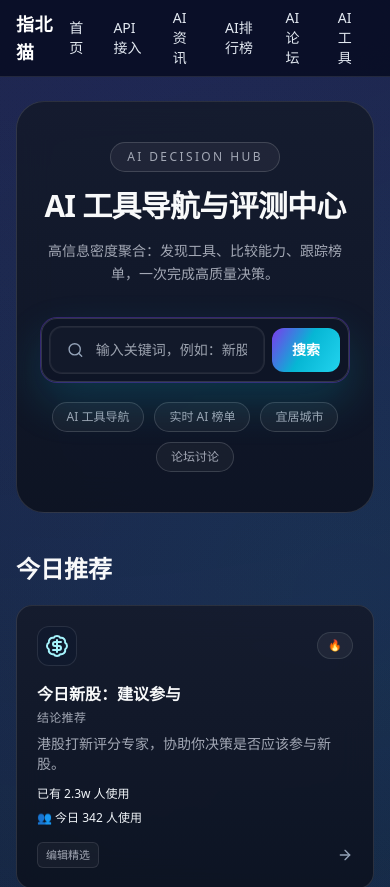
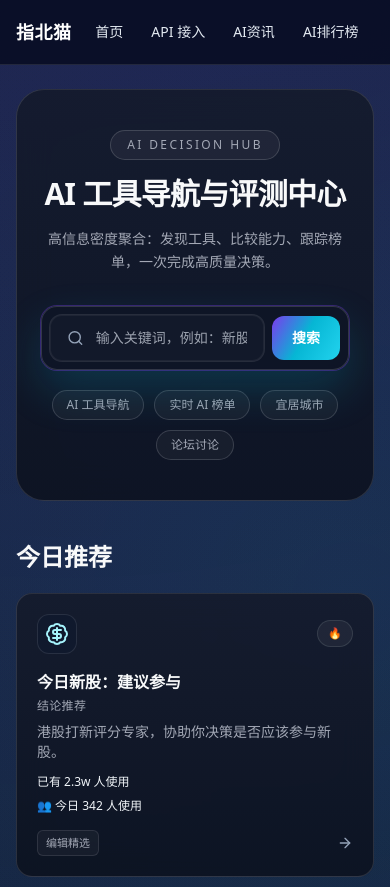
Before and after one commit to Jihai123/zhibeimao-home, a Next.js app: page / in a window 390 px wide. Shown: the top 887 px of the page. Built offline with nearby package versions, Linux system fonts and the light colour scheme; no server answers.

Commit message:
fix: keep expanded navigation usable on narrow screens

```diff
--- a/components/SiteHeader.tsx
+++ b/components/SiteHeader.tsx
@@ -17,11 +17,11 @@ const externalLinkProps = {
 export function SiteHeader() {
   return (
     <header className="sticky top-0 z-50 border-b border-white/10 bg-slate-950/70 backdrop-blur-xl">
-      <div className="mx-auto flex h-15 w-full max-w-7xl items-center justify-between px-4 md:h-16 md:px-8">
-        <Link href="/" className="text-lg font-bold tracking-wide text-white transition-colors hover:text-cyan-200">
+      <div className="mx-auto flex h-16 w-full max-w-7xl items-center gap-3 px-4 md:px-8">
+        <Link href="/" className="shrink-0 text-lg font-bold tracking-wide text-white transition-colors hover:text-cyan-200">
           指北猫
         </Link>
-        <nav className="flex items-center gap-1 md:gap-2">
+        <nav className="ml-auto flex min-w-0 items-center gap-1 overflow-x-auto whitespace-nowrap md:gap-2">
           {navItems.map((item) => {
             const isInternal = item.href.startsWith('/');
 
@@ -29,7 +29,7 @@ export function SiteHeader() {
               <Link
                 key={item.label}
                 href={item.href}
-                className="rounded-lg px-3 py-2 text-sm font-medium text-slate-200 transition-all hover:bg-white/10 hover:text-white"
+                className="shrink-0 rounded-lg px-3 py-2 text-sm font-medium text-slate-200 transition-all hover:bg-white/10 hover:text-white"
               >
                 {item.label}
               </Link>
@@ -38,7 +38,7 @@ export function SiteHeader() {
                 key={item.label}
                 href={item.href}
                 {...externalLinkProps}
-                className="rounded-lg px-3 py-2 text-sm font-medium text-slate-200 transition-all hover:bg-white/10 hover:text-white"
+                className="shrink-0 rounded-lg px-3 py-2 text-sm font-medium text-slate-200 transition-all hover:bg-white/10 hover:text-white"
               >
                 {item.label}
               </a>
```
